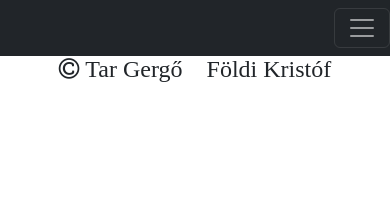
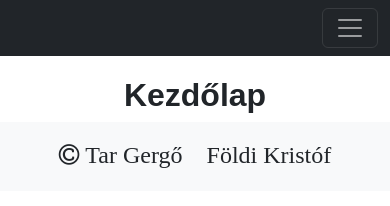
Before and after one commit to Zerghorda/EgyetemProjekt, a plain HTML site: page Kezdolap.html in a window 390 px wide. Drawn offline with nearby package versions, Linux system fonts and the light colour scheme.

Commit message:
Frissítés: új fájlok és módosítások

```diff
--- a/Kezdolap.html
+++ b/Kezdolap.html
@@ -19,6 +19,7 @@
     ></script>
     <script src="https://code.jquery.com/jquery-3.7.1.min.js"></script>
     <link rel="stylesheet" href="style.css" />
+    <link rel="stylesheet" href="mobilmenu.css" />
     <script type="module" src="main.js"></script>
     <title>Kezdőlap</title>
   </head>
@@ -55,7 +56,9 @@
           </div>
         </div>
       </nav>
-
+      <header class="text-center col-lg-12">
+        <h1>Kezdőlap</h1>
+      </header>
       <footer class="col-lg-12 text-center">
         <i class="fa fa-copyright" style="font-size: 24px">
           Tar Gergő &nbsp;&nbsp; Földi Kristóf
--- /dev/null
+++ b/mobilmenu.css
@@ -0,0 +1,30 @@
+body {
+  margin: 0;
+  font-family: Arial, sans-serif;
+}
+
+@media (max-width: 576px) {
+  .navbar {
+    position: fixed;
+    top: 0;
+    left: 0;
+    right: 0;
+    z-index: 1050;
+  }
+
+  body {
+    padding-top: 56px;
+  }
+}
+
+header h1 {
+  margin-top: 20px;
+  font-size: 2rem;
+  font-weight: bold;
+}
+
+footer {
+  padding: 20px 0;
+  background-color: #f8f9fa;
+  font-size: 18px;
+}
```
Also changed, not shown: index.html (+9 -3 lines), kosar.html (+3 -1 lines), rolunk.html (+1 -0 lines).
